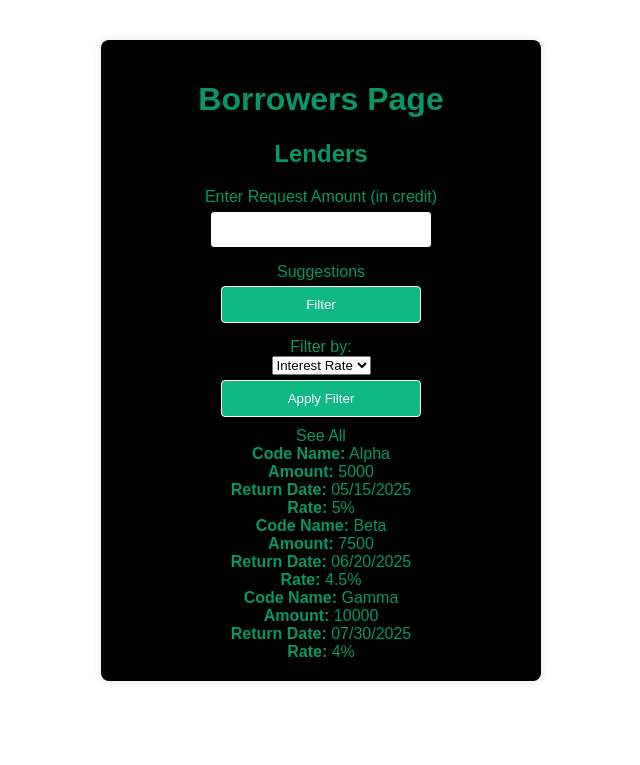
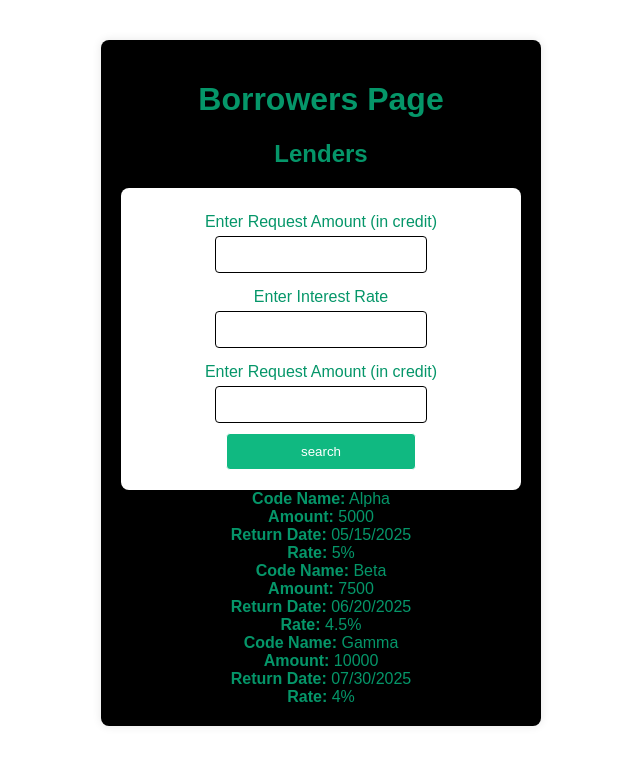
Before and after one commit to linos-darikai/sika, a Flask app: page /borrower in a window 1280 px wide. Shown: the top 765 px of the page, without its empty margins (319-959 px from the left). Run offline with Flask 3, Linux system fonts and the light colour scheme.

Commit message:
Added the right movement and routing for Flask

```diff
--- a/app.py
+++ b/app.py
@@ -35,16 +35,22 @@
     return render_template('signup.html')
 
 
-@app.route('/lender')
+@app.route('/lender', methods=['GET', 'POST'])
 def lender():
-    return render_template('Lender.html')
+    if request.method == 'POST':
+        #handle logging the infor into the database
+        return redirect('dashboard')
+    return render_template('Lender_page.html')
 
 @app.route('/borrower')
 def borrower():
     return render_template('Borrower.html')
 
-@app.route('/email_verification')
+@app.route('/email_verification',methods=['GET','POST'])
 def email_verification():
+    if request.method == 'POST':
+        #logic of verifying email
+        return redirect('password')
     return render_template('EmailVerification.html')
 
 @app.route('/dashboard')
--- a/templates/Borrower.html
+++ b/templates/Borrower.html
@@ -16,34 +16,19 @@
         <div id="lender" class="page">
             <h2>Lenders</h2>
 
-            <div>
+            <form action="{{url_for('borrower')}}" method="post">
                 <label for="requestAmount">Enter Request Amount (in credit)</label>
-                <input type="number" id="requestAmount" min="0">
-            </div>
+                <input name="amount_search" type="number" id="requestAmount" min="0">
+
+                <label for="interest_request">Enter Interest Rate</label>
+                <input name="interest_search" type="number" id="interest_request" min="0">
+
+                <label for="date_search">Enter Request Amount (in credit)</label>
+                <input name="date_search" type="number" id="date_search" min="0">
+                <button type="submit">search</button>
+            </form>
 
             <div>
-                <div class="suggestion-header">
-                    <label>Suggestions</label>
-                    <div>
-                        <div class="filter-dropdown">
-                            <button class="filter-button">Filter</button>
-                            <div class="filter-content">
-                                <label for="filterType">Filter by:</label>
-                                <select id="filterType">
-                                    <option value="rate">Interest Rate</option>
-                                    <option value="amount">Amount</option>
-                                    <option value="date">Return Date</option>
-                                </select>
-
-
-
-                                <button onclick="applyFilter()">Apply Filter</button>
-                            </div>
-                        </div>
-                        <span class="see-all" onclick="showAllSuggestions()">See All</span>
-                    </div>
-                </div>
-
                 <div class="suggestion-list">
                     <div class="suggestion-item" onclick="selectSuggestion('Alpha', 5000, '05/15/2025', '5%')">
                         <div><strong>Code Name:</strong> Alpha</div>
@@ -64,6 +49,10 @@
                         <div><strong>Rate:</strong> 4%</div>
                     </div>
                 </div>
+            </div>
+
+
+
             </div>
         </div>
 
--- a/templates/Password.html
+++ b/templates/Password.html
@@ -10,7 +10,7 @@
 
   <h2>Create Your Password</h2>
 
-  <form onsubmit="handlePassword(event)">
+  <form method="post" action="{{ url_for('password') }}">
     <label for="password">New Password:</label>
     <input type="password" id="password" placeholder="Enter your password" required>
 
--- a/templates/Verification.html
+++ b/templates/Verification.html
@@ -15,9 +15,9 @@
   <h2>Verify Your Email</h2>
   <p>We have sent a 4-digit code to your email. Please enter it below.</p>
 
-  <form onsubmit="verifyCode(event)">
+  <form action="{{ url_for('verification')}}" method="post">
     <label for="code">Verification Code:</label>
-    <input type="text" id="code" maxlength="4" required />
+    <input type="text" id="code" name="code" maxlength="4" required />
     <button type="submit">Verify</button>
     <div class="error" id="error-message"></div>
   </form>
```
Also changed, not shown: templates/EmailVerification.html (+9 -10 lines), templates/Lender_page.html (+13 -7 lines).
